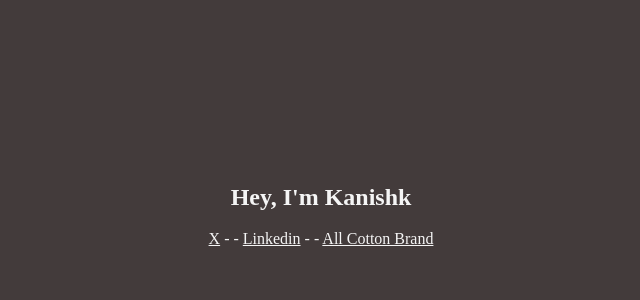
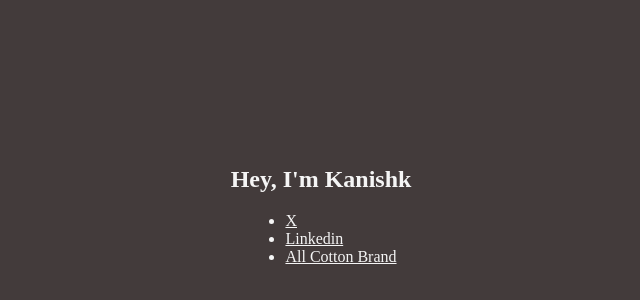
Before and after one commit to kanishkjain01/personal-website, a plain HTML site: page index.html in a window 1280 px wide. Shown: the part 202-502 px from the top of the page, without its empty margins (319-959 px from the left). Drawn offline with Linux system fonts and the light colour scheme.

Commit message:
aesthetic change

```diff
--- a/index.html
+++ b/index.html
@@ -7,9 +7,9 @@
 </head>
 <body>
     <h2>Hey, I'm Kanishk</h2>
-    <p>
-        <a href="https://x.com/kanishkjain01">X</a> - -
-        <a href="https://www.linkedin.com/in/jain-kanishk/">Linkedin</a> - -
-        <a href="https://www.allcottonbrand.com/">All Cotton Brand</a>
-    </p>
+    <ul>
+        <li><a href="https://x.com/kanishkjain01">X</a> </li>
+        <li><a href="https://www.linkedin.com/in/jain-kanishk/">Linkedin</a>  </li>
+        <li><a href="https://www.allcottonbrand.com/">All Cotton Brand</a> </li>
+    </ul>
 </body>
--- a/styles.css
+++ b/styles.css
@@ -8,7 +8,7 @@ body {
     height: 100vh;
 }
 
-p {
+ul {
     margin: 0;
 }
 
```
